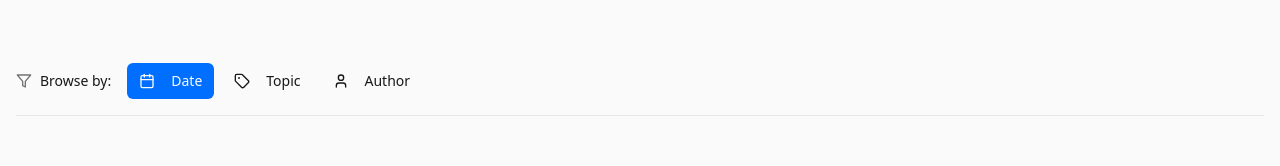
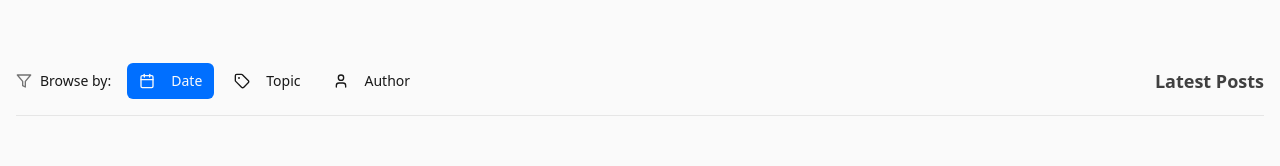
Before and after one commit to ElliotDrel/Drel_Solutions, a React (Vite) app: page /blog in a window 1280 px wide. Shown: the part 786-952 px from the top of the page. Built offline with nearby package versions, Linux system fonts and the light colour scheme.

Commit message:
Refactor BrowseControls component layout to improve responsiveness and visual alignment. Adjusted flex properties for better spacing and added a title for clarity on the latest posts, enhancing the overall user experience.

```diff
--- a/src/components/blog/BrowseControls.tsx
+++ b/src/components/blog/BrowseControls.tsx
@@ -22,13 +22,12 @@
   const hasActiveFilters = selectedAuthor || (selectedTags.length > 0);
 
   return (
-    <div className="flex flex-col sm:flex-row justify-between items-start sm:items-center gap-4 py-4 border-b">
-      <div className="flex items-center space-x-4">
+    <div className="flex flex-col sm:flex-row items-start sm:items-center gap-4 py-4 border-b w-full">
+      <div className="flex-1 flex items-center space-x-4">
         <div className="flex items-center space-x-2">
           <Filter className="h-4 w-4 text-muted-foreground" />
           <span className="text-sm font-medium">Browse by:</span>
         </div>
-
         <div className="flex space-x-2">
           <Button
             variant={sortBy === 'date' ? 'default' : 'ghost'}
@@ -59,23 +58,22 @@
           </Button>
         </div>
       </div>
-
+      <div className="w-full sm:w-auto flex justify-start sm:justify-end">
+        <span className="text-lg font-semibold text-brand-neutral-700">Latest Posts</span>
+      </div>
       {hasActiveFilters && (
         <div className="flex items-center space-x-2">
           <span className="text-sm text-muted-foreground">Active filters:</span>
-
           {selectedAuthor && (
             <Badge variant="secondary" className="text-xs">
               Author: {selectedAuthor.replace('-', ' ')}
             </Badge>
           )}
-
           {selectedTags.map(tag => (
             <Badge key={tag}>
               Tag: {tag}
             </Badge>
           ))}
-
           <Button
             variant="ghost"
             size="sm"
```
